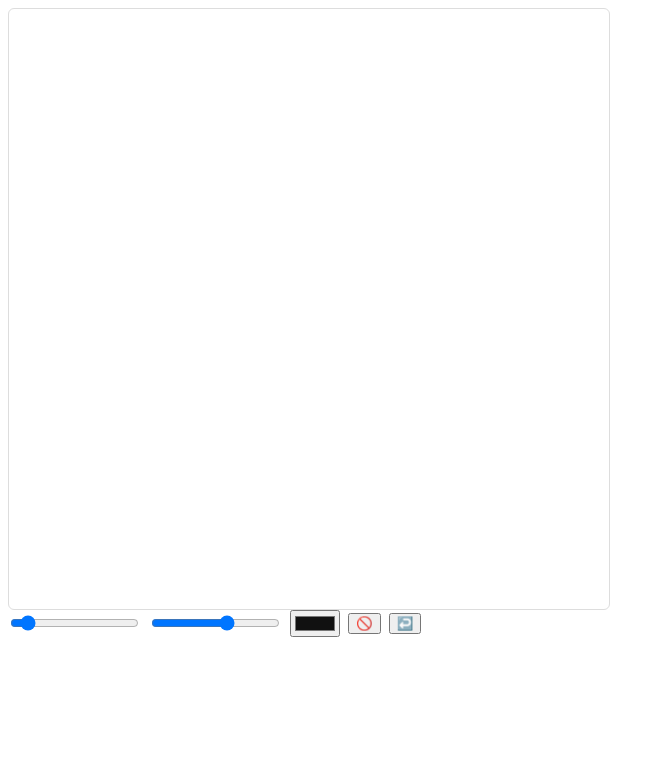
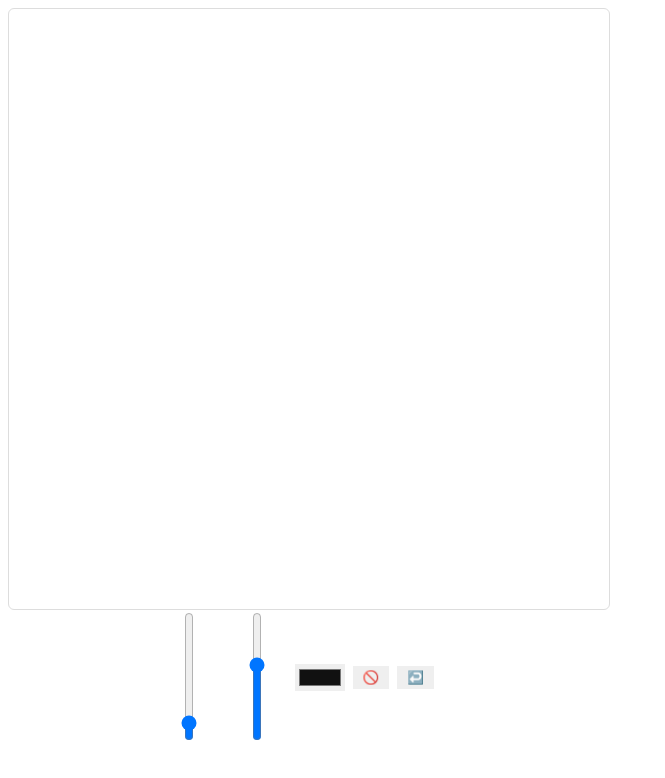
Before and after one commit to jeremy46231/how-we-line, a Svelte app: page / in a window 1280 px wide. Shown: the top 778 px of the page, without its empty margins (0-665 px from the left). Built offline with nearby package versions, Linux system fonts and the light colour scheme.

Commit message:
add some css

```diff
--- a/src/app.css
+++ b/src/app.css
@@ -0,0 +1,25 @@
+input[type='range'] {
+  writing-mode: vertical-lr;
+  direction: rtl;
+}
+
+.controls {
+  width: 50%;
+  margin: 0 auto;
+}
+
+.controls input[type='range'] {
+  padding-left: 20px;
+  padding-right: 20px;
+}
+
+button {
+  padding: 4px 10px;
+}
+
+button,
+input[type='color'] {
+  /* background-color: lightgray; */
+  border: none;
+  height: 50;
+}
```
